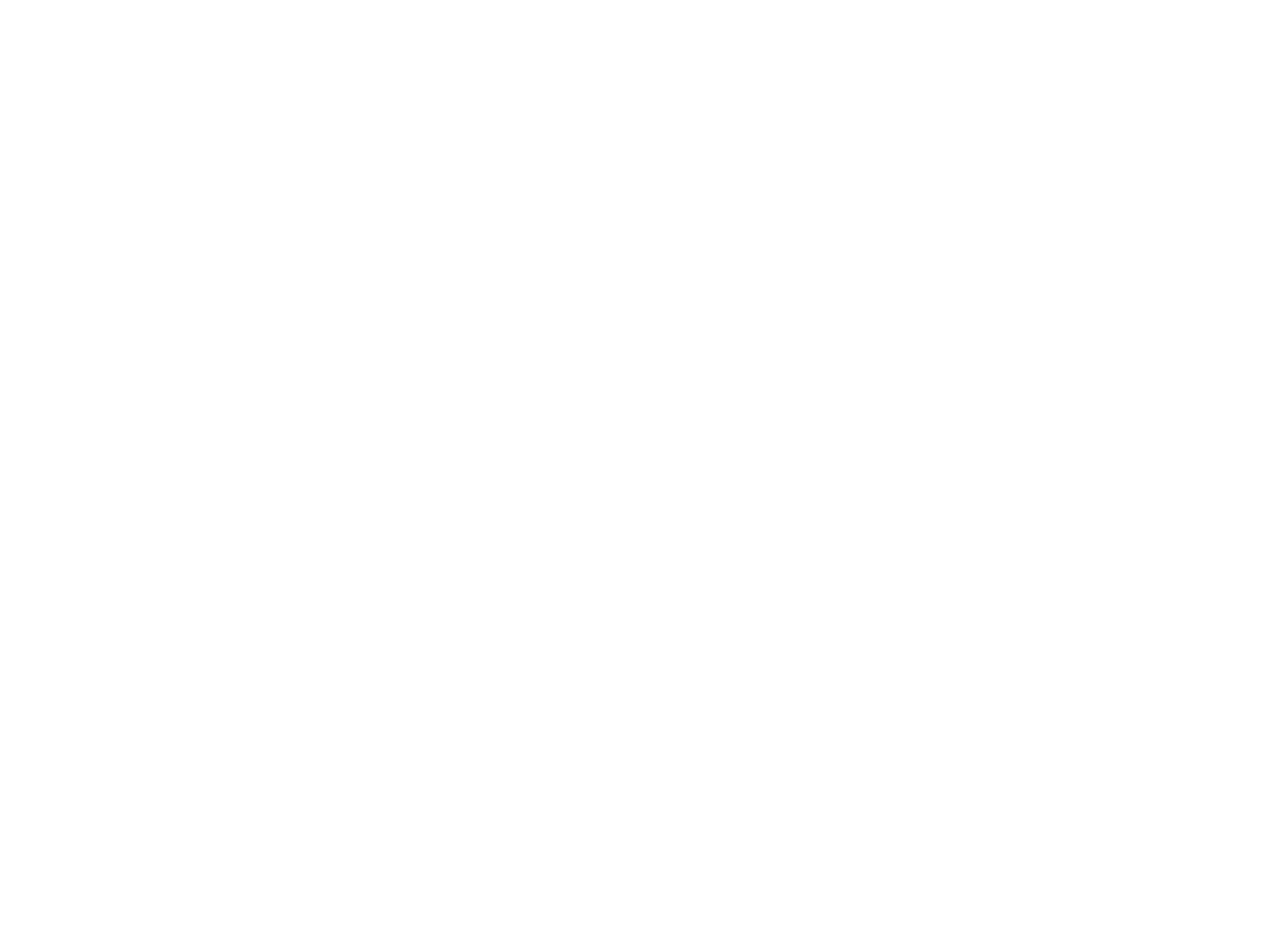
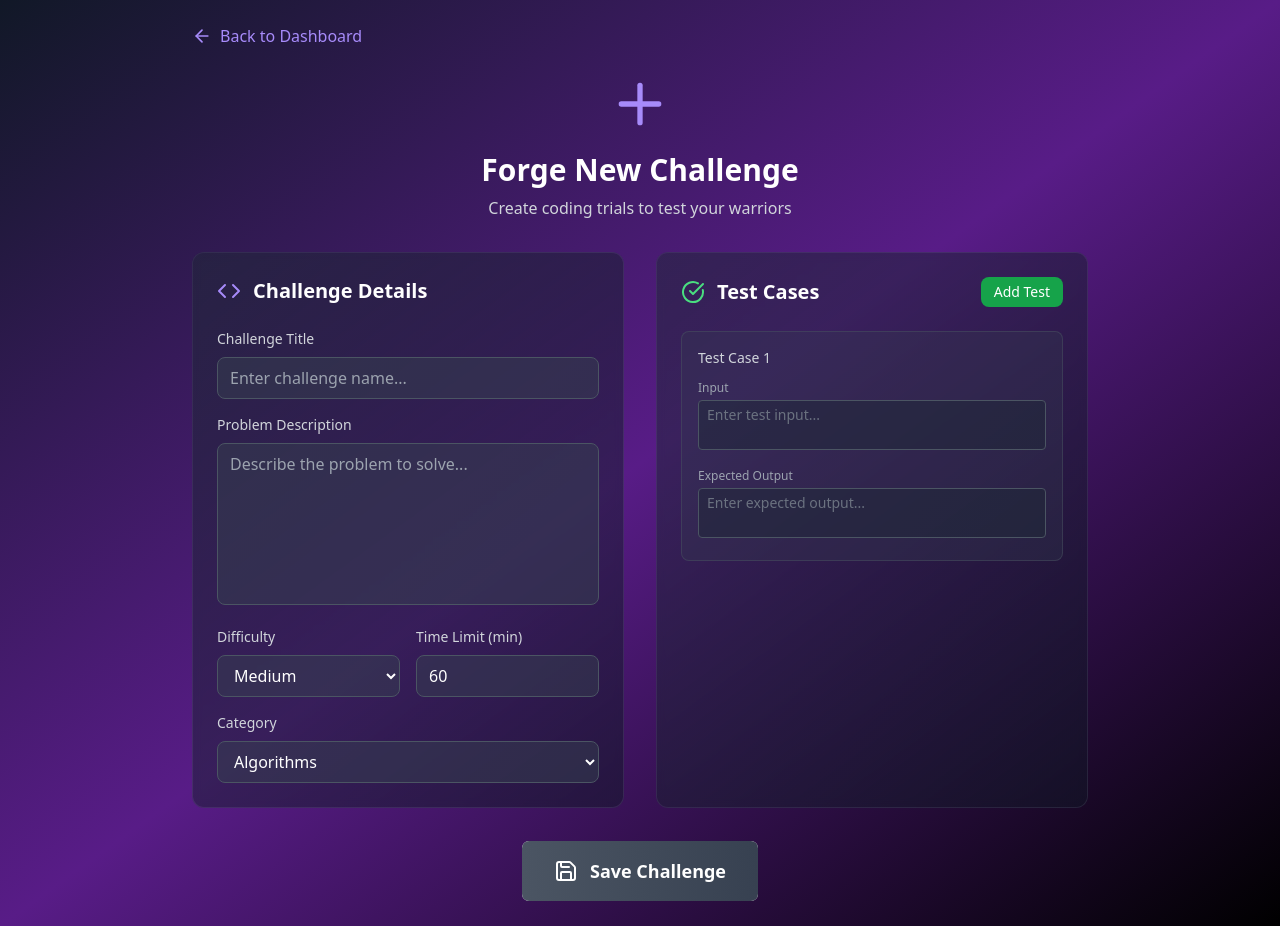
Before and after one commit to OshanDAS/algorthm-battle-arena, a React (Vite) app in the folder AlgorithmBattleArenaFrontend/: page /create-challenge in a window 1280 px wide. Before the commit this address had no page. Before the commit the page ends 800 px from the top, so only its background shows below. Built offline with nearby package versions, Linux system fonts and the light colour scheme.

Commit message:
Implemented Create challange feature

```diff
--- a/AlgorithmBattleArenaFrontend/src/App.jsx
+++ b/AlgorithmBattleArenaFrontend/src/App.jsx
@@ -11,6 +11,7 @@ import TeacherChatPage from './pages/TeacherChatPage';
 import AdminDashboard from './pages/AdminDashboard';
 import ManageStudentsPage from './pages/ManageStudentsPage';
 import HostBattlePage from './pages/HostBattlePage';
+import CreateChallengePage from './pages/CreateChallengePage';
 import LobbyPage from './pages/LobbyPage';
 import LobbyInstancePage from './pages/LobbyInstancePage';
 import MatchPage from './pages/MatchPage';
@@ -30,6 +31,7 @@ function App() {
           <Route path="/admin" element={<AdminDashboard />} />
           <Route path="/manage-students" element={<ManageStudentsPage />} />
           <Route path="/host-battle" element={<HostBattlePage />} />
+          <Route path="/create-challenge" element={<CreateChallengePage />} />
           <Route path="/lobby" element={<LobbyPage />} />
           <Route path="/lobby/:lobbyId" element={<LobbyInstancePage />} />
           <Route path="/match/:matchId" element={<MatchPage />} />
--- /dev/null
+++ b/AlgorithmBattleArenaFrontend/src/pages/CreateChallengePage.jsx
@@ -0,0 +1,190 @@
+import React, { useState } from 'react';
+import { ArrowLeft, Plus, Code, CheckCircle, Save } from 'lucide-react';
+import { Link } from 'react-router-dom';
+
+export default function CreateChallengePage() {
+  const [challenge, setChallenge] = useState({
+    title: '',
+    description: '',
+    difficulty: 'medium',
+    timeLimit: 60,
+    category: 'algorithms',
+    testCases: [{ input: '', expectedOutput: '' }]
+  });
+
+  const handleInputChange = (field, value) => {
+    setChallenge(prev => ({ ...prev, [field]: value }));
+  };
+
+  const addTestCase = () => {
+    setChallenge(prev => ({
+      ...prev,
+      testCases: [...prev.testCases, { input: '', expectedOutput: '' }]
+    }));
+  };
+
+  const updateTestCase = (index, field, value) => {
+    setChallenge(prev => ({
+      ...prev,
+      testCases: prev.testCases.map((tc, i) =>
+        i === index ? { ...tc, [field]: value } : tc
+      )
+    }));
+  };
+
+  const handleSaveChallenge = () => {
+    alert('Challenge would be saved! (Mockup)');
+  };
+
+  return (
+    <div className="min-h-screen bg-gradient-to-br from-gray-900 via-purple-900 to-black text-white p-6">
+      <div className="max-w-4xl mx-auto">
+        <Link to="/teacher" className="flex items-center gap-2 text-purple-400 hover:text-purple-300 mb-6">
+          <ArrowLeft className="w-5 h-5" />
+          Back to Dashboard
+        </Link>
+
+        <div className="text-center mb-8">
+          <Plus className="w-16 h-16 text-purple-400 mx-auto mb-4" />
+          <h1 className="text-3xl font-bold mb-2">Forge New Challenge</h1>
+          <p className="text-gray-300">Create coding trials to test your warriors</p>
+        </div>
+
+        <div className="grid md:grid-cols-2 gap-8">
+          {/* Challenge Details */}
+          <div className="bg-gradient-to-br from-gray-800/50 to-gray-900/50 backdrop-blur-sm border border-gray-700/50 rounded-xl p-6">
+            <div className="flex items-center gap-3 mb-6">
+              <Code className="w-6 h-6 text-purple-400" />
+              <h2 className="text-xl font-bold">Challenge Details</h2>
+            </div>
+
+            <div className="space-y-4">
+              <div>
+                <label className="block text-sm font-medium text-gray-300 mb-2">Challenge Title</label>
+                <input
+                  type="text"
+                  value={challenge.title}
+                  onChange={(e) => handleInputChange('title', e.target.value)}
+                  placeholder="Enter challenge name..."
+                  className="w-full px-3 py-2 bg-gray-700/50 border border-gray-600 rounded-lg text-white placeholder-gray-400 focus:border-purple-500 focus:outline-none"
+                />
+              </div>
+
+              <div>
+                <label className="block text-sm font-medium text-gray-300 mb-2">Problem Description</label>
+                <textarea
+                  value={challenge.description}
+                  onChange={(e) => handleInputChange('description', e.target.value)}
+                  placeholder="Describe the problem to solve..."
+                  rows={6}
+                  className="w-full px-3 py-2 bg-gray-700/50 border border-gray-600 rounded-lg text-white placeholder-gray-400 focus:border-purple-500 focus:outline-none resize-none"
+                />
+              </div>
+
+              <div className="grid grid-cols-2 gap-4">
+                <div>
+                  <label className="block text-sm font-medium text-gray-300 mb-2">Difficulty</label>
+                  <select
+                    value={challenge.difficulty}
+                    onChange={(e) => handleInputChange('difficulty', e.target.value)}
+                    className="w-full px-3 py-2 bg-gray-700/50 border border-gray-600 rounded-lg text-white focus:border-purple-500 focus:outline-none"
+                  >
+                    <option value="easy">Easy</option>
+                    <option value="medium">Medium</option>
+                    <option value="hard">Hard</option>
+                    <option value="expert">Expert</option>
+                  </select>
+                </div>
+
+                <div>
+                  <label className="block text-sm font-medium text-gray-300 mb-2">Time Limit (min)</label>
+                  <input
+                    type="number"
+                    value={challenge.timeLimit}
+                    onChange={(e) => handleInputChange('timeLimit', parseInt(e.target.value))}
+                    min="5"
+                    max="180"
+                    className="w-full px-3 py-2 bg-gray-700/50 border border-gray-600 rounded-lg text-white focus:border-purple-500 focus:outline-none"
+                  />
+                </div>
+              </div>
+
+              <div>
+                <label className="block text-sm font-medium text-gray-300 mb-2">Category</label>
+                <select
+                  value={challenge.category}
+                  onChange={(e) => handleInputChange('category', e.target.value)}
+                  className="w-full px-3 py-2 bg-gray-700/50 border border-gray-600 rounded-lg text-white focus:border-purple-500 focus:outline-none"
+                >
+                  <option value="algorithms">Algorithms</option>
+                  <option value="data-structures">Data Structures</option>
+                  <option value="dynamic-programming">Dynamic Programming</option>
+                  <option value="graphs">Graphs</option>
+                  <option value="strings">Strings</option>
+                </select>
+              </div>
+            </div>
+          </div>
+
+          {/* Test Cases */}
+          <div className="bg-gradient-to-br from-gray-800/50 to-gray-900/50 backdrop-blur-sm border border-gray-700/50 rounded-xl p-6">
+            <div className="flex items-center justify-between mb-6">
+              <div className="flex items-center gap-3">
+                <CheckCircle className="w-6 h-6 text-green-400" />
+                <h2 className="text-xl font-bold">Test Cases</h2>
+              </div>
+              <button
+                onClick={addTestCase}
+                className="px-3 py-1 bg-green-600 hover:bg-green-700 rounded-lg text-sm transition-all"
+              >
+                Add Test
+              </button>
+            </div>
+
+            <div className="space-y-4 max-h-96 overflow-y-auto">
+              {challenge.testCases.map((testCase, index) => (
+                <div key={index} className="bg-gray-700/30 rounded-lg p-4 border border-gray-600/50">
+                  <h4 className="text-sm font-medium text-gray-300 mb-3">Test Case {index + 1}</h4>
+                  <div className="space-y-3">
+                    <div>
+                      <label className="block text-xs text-gray-400 mb-1">Input</label>
+                      <textarea
+                        value={testCase.input}
+                        onChange={(e) => updateTestCase(index, 'input', e.target.value)}
+                        placeholder="Enter test input..."
+                        rows={2}
+                        className="w-full px-2 py-1 bg-gray-800/50 border border-gray-600 rounded text-sm text-white placeholder-gray-500 focus:border-purple-500 focus:outline-none resize-none"
+                      />
+                    </div>
+                    <div>
+                      <label className="block text-xs text-gray-400 mb-1">Expected Output</label>
+                      <textarea
+                        value={testCase.expectedOutput}
+                        onChange={(e) => updateTestCase(index, 'expectedOutput', e.target.value)}
+                        placeholder="Enter expected output..."
+                        rows={2}
+                        className="w-full px-2 py-1 bg-gray-800/50 border border-gray-600 rounded text-sm text-white placeholder-gray-500 focus:border-purple-500 focus:outline-none resize-none"
+                      />
+                    </div>
+                  </div>
+                </div>
+              ))}
+            </div>
+          </div>
+        </div>
+
+        {/* Save Button */}
+        <div className="mt-8 text-center">
+          <button
+            onClick={handleSaveChallenge}
+            disabled={!challenge.title.trim() || !challenge.description.trim()}
+            className="px-8 py-4 bg-gradient-to-r from-purple-600 to-purple-700 hover:from-purple-700 hover:to-purple-800 disabled:from-gray-600 disabled:to-gray-700 disabled:cursor-not-allowed rounded-lg transition-all flex items-center justify-center gap-3 text-lg font-bold mx-auto"
+          >
+            <Save className="w-6 h-6" />
+            Save Challenge
+          </button>
+        </div>
+      </div>
+    </div>
+  );
+}
--- a/AlgorithmBattleArenaFrontend/src/pages/TeacherDashboard.jsx
+++ b/AlgorithmBattleArenaFrontend/src/pages/TeacherDashboard.jsx
@@ -120,14 +120,14 @@ export default function TeacherDashboard() {
               </div>
 
               <div className="grid md:grid-cols-2 lg:grid-cols-3 gap-6">
-                <div className="bg-gradient-to-br from-gray-800/50 to-gray-900/50 backdrop-blur-sm border border-gray-700/50 rounded-xl p-6 hover:border-purple-500/50 transition-all">
+                <Link to="/create-challenge" className="bg-gradient-to-br from-gray-800/50 to-gray-900/50 backdrop-blur-sm border border-gray-700/50 rounded-xl p-6 hover:border-purple-500/50 transition-all block">
                   <Plus className="w-12 h-12 text-purple-400 mb-4" />
                   <h3 className="text-xl font-bold mb-2">Create Challenge</h3>
                   <p className="text-gray-300 mb-4">Forge new coding trials</p>
-                  <button className="w-full py-2 bg-purple-600 rounded-lg hover:bg-purple-700 transition-all">
+                  <div className="w-full py-2 bg-purple-600 rounded-lg hover:bg-purple-700 transition-all text-center">
                     Create
-                  </button>
-                </div>
+                  </div>
+                </Link>
 
                 <Link to="/manage-students" className="bg-gradient-to-br from-gray-800/50 to-gray-900/50 backdrop-blur-sm border border-gray-700/50 rounded-xl p-6 hover:border-blue-500/50 transition-all block">
                   <Users className="w-12 h-12 text-blue-400 mb-4" />
```
